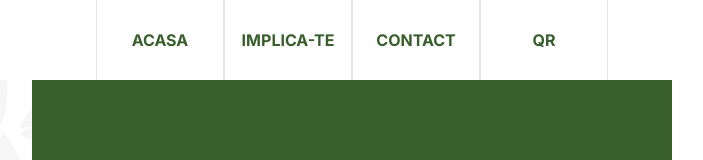
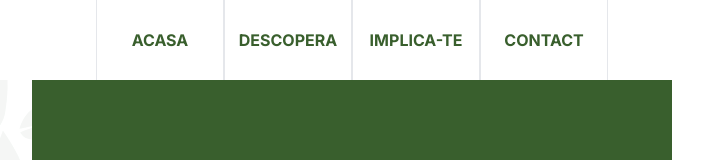
Before and after one commit to Kabewh/FD_Sector_1, a Next.js app in the folder fd_s1/: page /descopera/intrebari in a window 1280 px wide. Shown: the top 160 px of the page, without its empty margins (288-991 px from the left). Built offline with nearby package versions, Linux system fonts and the light colour scheme.

Commit message:
small ui fixes

```diff
--- a/fd_s1/src/app/components/Navbar.jsx
+++ b/fd_s1/src/app/components/Navbar.jsx
@@ -6,13 +6,19 @@ export default function Navbar() {
       <section className="hidden md:block w-full h-20 bg-white text-primary font-bold">
         <ul className="w-1/2 mx-auto h-full flex justify-center items-center">
           <Link
-            href="#"
+            href="/"
             className="w-32 h-full flex items-center justify-center border-x hover:bg-complementary hover:text-white transition ease-in-out duration-300"
           >
             ACASA
           </Link>
           <Link
-            href="#"
+            href="/descopera/intrebari"
+            className="w-32 h-full flex items-center justify-center border-x hover:bg-complementary hover:text-white transition ease-in-out duration-300"
+          >
+            DESCOPERA
+          </Link>
+          <Link
+            href="/descopera/intrebari/implica-te"
             className="w-32 h-full flex items-center justify-center border-x hover:bg-complementary hover:text-white transition ease-in-out duration-300"
           >
             IMPLICA-TE
@@ -23,12 +29,6 @@ export default function Navbar() {
           >
             CONTACT
           </Link>
-          <Link
-            href="/qrpage"
-            className="w-32 h-full flex items-center justify-center border-x hover:bg-complementary hover:text-white transition ease-in-out duration-300"
-          >
-            QR
-          </Link>
         </ul>
       </section>
     </>
--- a/fd_s1/src/app/descopera/intrebari/implica-te/page.jsx
+++ b/fd_s1/src/app/descopera/intrebari/implica-te/page.jsx
@@ -87,7 +87,6 @@ export default function Adeziune() {
       return;
     }
     setIsLoading(true);
-    console.log(firstName);
 
     try {
       await CreateUser({
```
